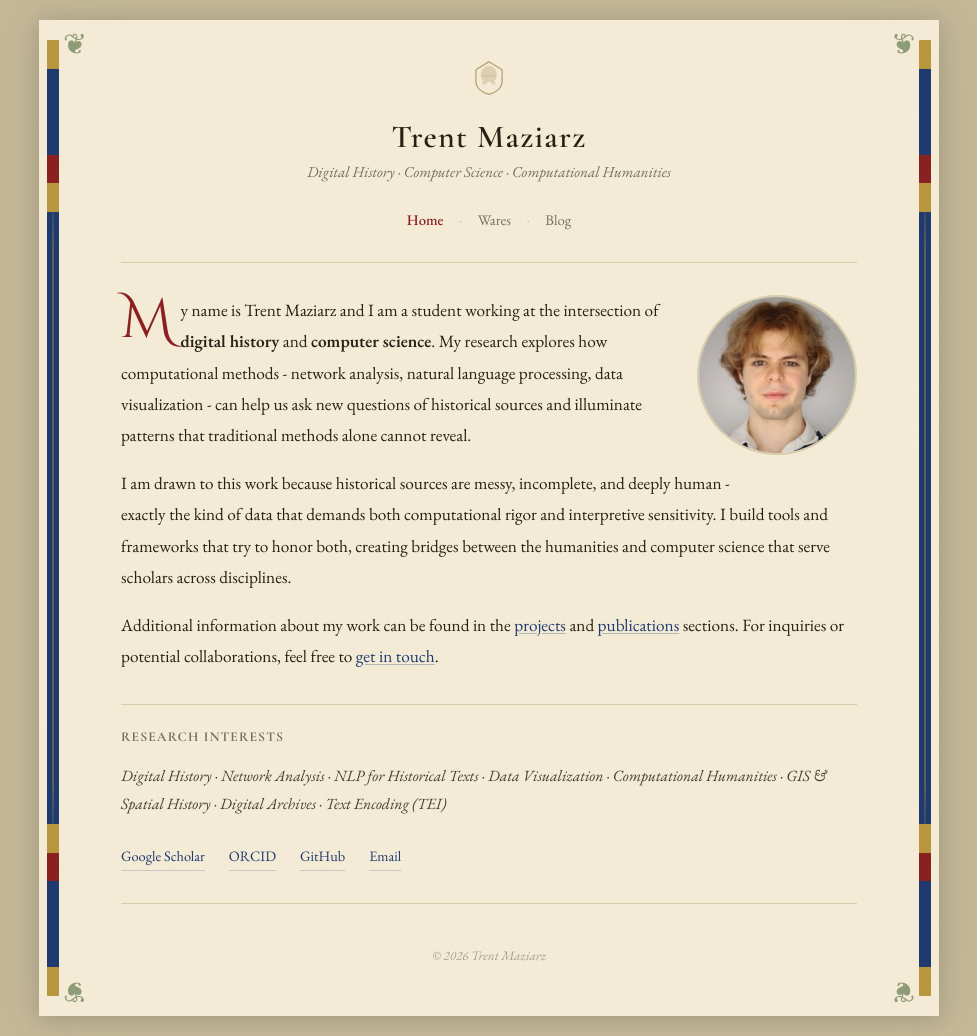
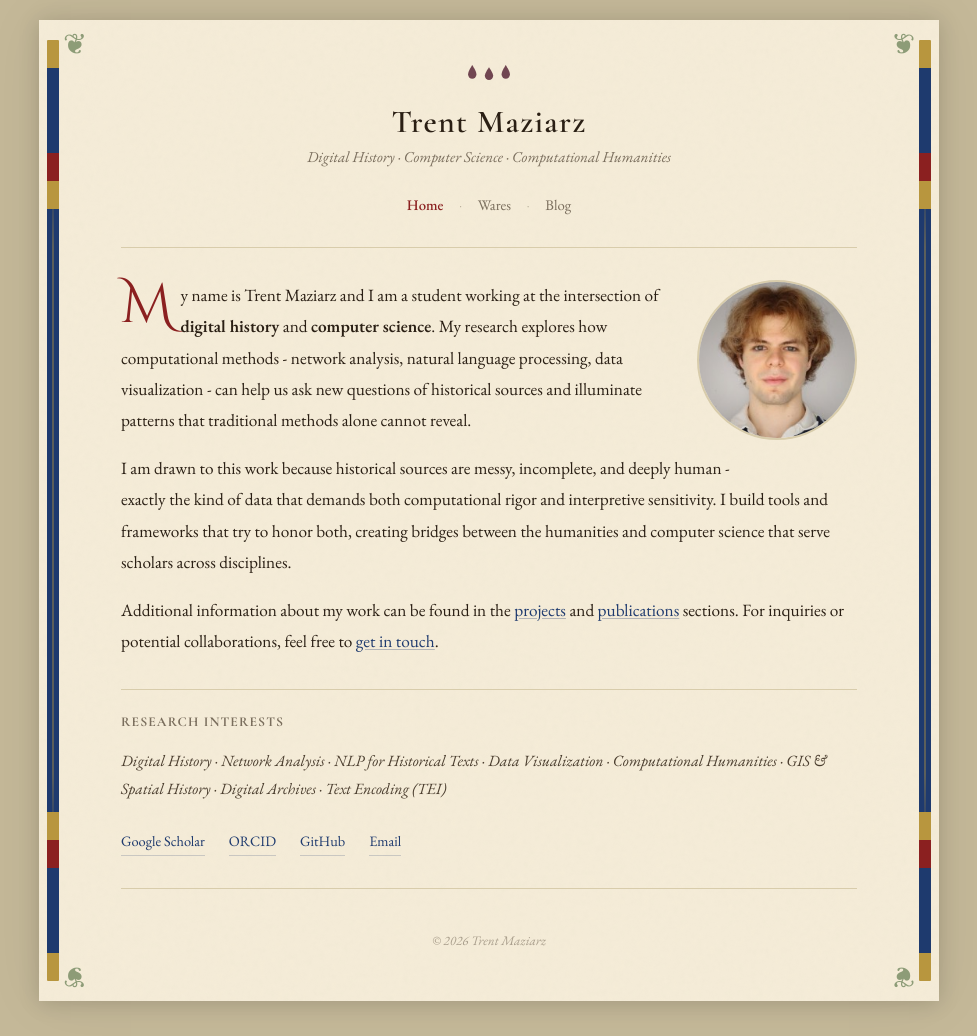
Before and after one commit to trentmaziarz/portfolio, a Jekyll site: the page built from index.md, in a window 1280 px wide. Shown: the whole page, without its empty margins (151-1128 px from the left). Built offline with Jekyll 4.4.1, drawn with Linux system fonts in a browser that asks for light colours.

Commit message:
Swap header crest for the gouttes

```diff
--- a/_includes/header.html
+++ b/_includes/header.html
@@ -1,9 +1,9 @@
 <header class="site-header">
   <div class="header-crest">
-    <svg viewBox="0 0 40 44" fill="none" xmlns="http://www.w3.org/2000/svg">
-      <path d="M20 2L4 12V26C4 34 11 40 20 42C29 40 36 34 36 26V12L20 2Z" fill="none" stroke="#8A6E2A" stroke-width="1.5"/>
-      <path d="M20 7C15 7 10 12 10 18c0 3 1 5.5 3 7l-1.5 4c0 .5.3 1 .8 1h3c.3 0 .5-.1.7-.3L18 27h4l1.5 2.7c.2.2.4.3.7.3h3c.5 0 .8-.5.8-1L26.5 25c2-1.5 3-4 3-7C29.5 12 25 7 20 7z" fill="#8A6E2A" opacity="0.35"/>
-      <path d="M11 18h18v1.5c0 .5-.5 1-1 1H12c-.5 0-1-.5-1-1V18z" fill="#8A6E2A" opacity="0.25"/>
+    <svg viewBox="0 0 42 16" xmlns="http://www.w3.org/2000/svg" role="img" aria-label="Three tar drops">
+      <path fill="#5B2A3A" d="M5 1 C5 1 1 7 1 10 a4 4 0 0 0 8 0 C9 7 5 1 5 1 Z"/>
+      <path fill="#5B2A3A" d="M21 3 C21 3 17 8.5 17 11.2 a4 4 0 0 0 8 0 C25 8.5 21 3 21 3 Z"/>
+      <path fill="#5B2A3A" d="M37 1 C37 1 33 7 33 10 a4 4 0 0 0 8 0 C41 7 37 1 37 1 Z"/>
     </svg>
   </div>
   <h1 class="site-name"><a href="{{ '/' | relative_url }}">{{ site.title }}</a></h1>
--- a/assets/css/main.css
+++ b/assets/css/main.css
@@ -17,6 +17,7 @@
   --gold: #B8963E;
   --gold-dark: #8A6E2A;
   --green-vine: #3A5C2A;
+  --murrey: #5B2A3A;   /* brand ground, from the grease labels */
 
   --font-body: 'EB Garamond', Georgia, serif;
   --font-display: 'Cormorant Garamond', Georgia, serif;
@@ -165,7 +166,7 @@ body {
 }
 
 .header-crest { margin-bottom: 0.75rem; }
-.header-crest svg { width: 36px; height: 36px; opacity: 0.6; }
+.header-crest svg { width: 44px; height: auto; opacity: 0.85; }
 
 .site-name {
   font-family: var(--font-display);
```
